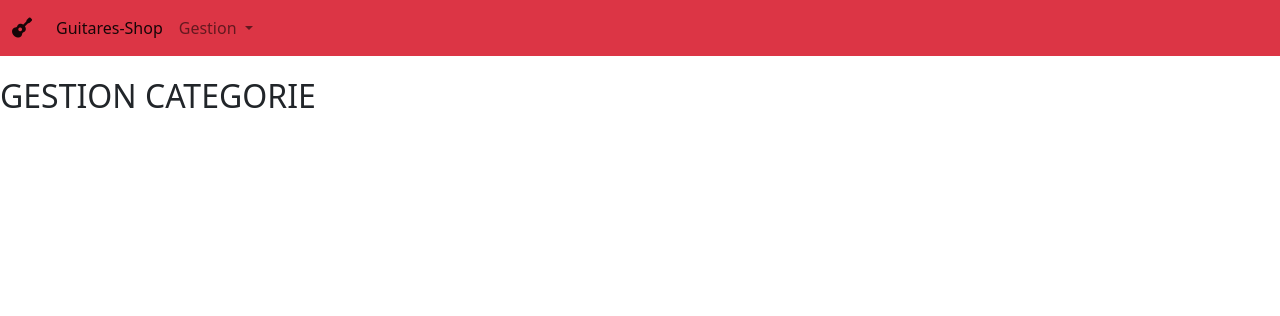
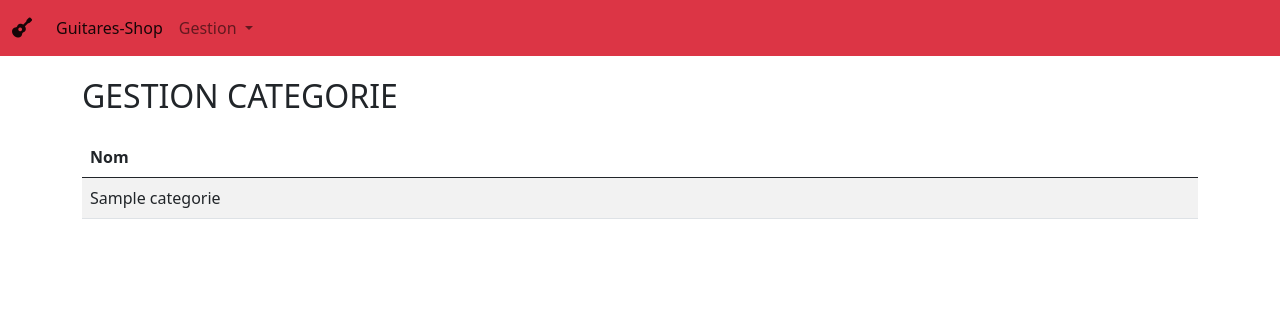
Before and after one commit to Pyromanprod/guitare, a PHP site: page /gestioncategorie.php in a window 1280 px wide. Shown: the top 316 px of the page. Run offline with PHP 8.4, Linux system fonts and the light colour scheme; tables that the repository leaves empty or names only in its code hold one stand-in row (values such as "Sample post").

Commit message:
travail de fran6

```diff
--- a/gestioncategorie.php
+++ b/gestioncategorie.php
@@ -1,3 +1,6 @@
+<?php include_once("part/connexion.php");
+?>
+
 <!DOCTYPE html>
 <html lang="fr">
 
@@ -14,7 +17,7 @@
     <link rel="stylesheet" href="css/normalize.css">
     <!--MON CSS-->
     <link rel="stylesheet" href="css/style.css">
-    <title>Supprimer fabricant</title>
+    <title>Supprimer catégories</title>
     <link rel="icon" href="favicon.ico">
     <!--POLLYFILL-->
     <!--[if lt IE 9]>
@@ -25,7 +28,41 @@
 <?php include_once("part/navbar.php"); ?>
 
 <body>
-    <h1>GESTION CATEGORIE</h1>
+    <div class="container">
+
+        <h1>GESTION CATEGORIE</h1>
+        <table class="table table-striped">
+            <thead>
+                <tr>
+                    <th scope="col">Nom</th>
+                </tr>
+            </thead>
+            <tbody>
+                <?php
+                $categorie = "SELECT categorie.nom
+                            FROM `categorie`
+                                WHERE 1";
+                $categorie = $bdd->prepare($categorie);
+                $categorie->execute();
+                $categorie = $categorie->fetchAll();
+                // echo '<pre>';
+                // var_dump($categorie);
+                foreach ($categorie as $key => $value) {
+                ?>
+                    <tr>
+                        <td><?php echo $value['nom'] ?></td>
+                    </tr>
+
+
+                <?php
+                }
+
+                ?>
+            </tbody>
+        </table>
+
+
+    </div>
 
 
 
```
